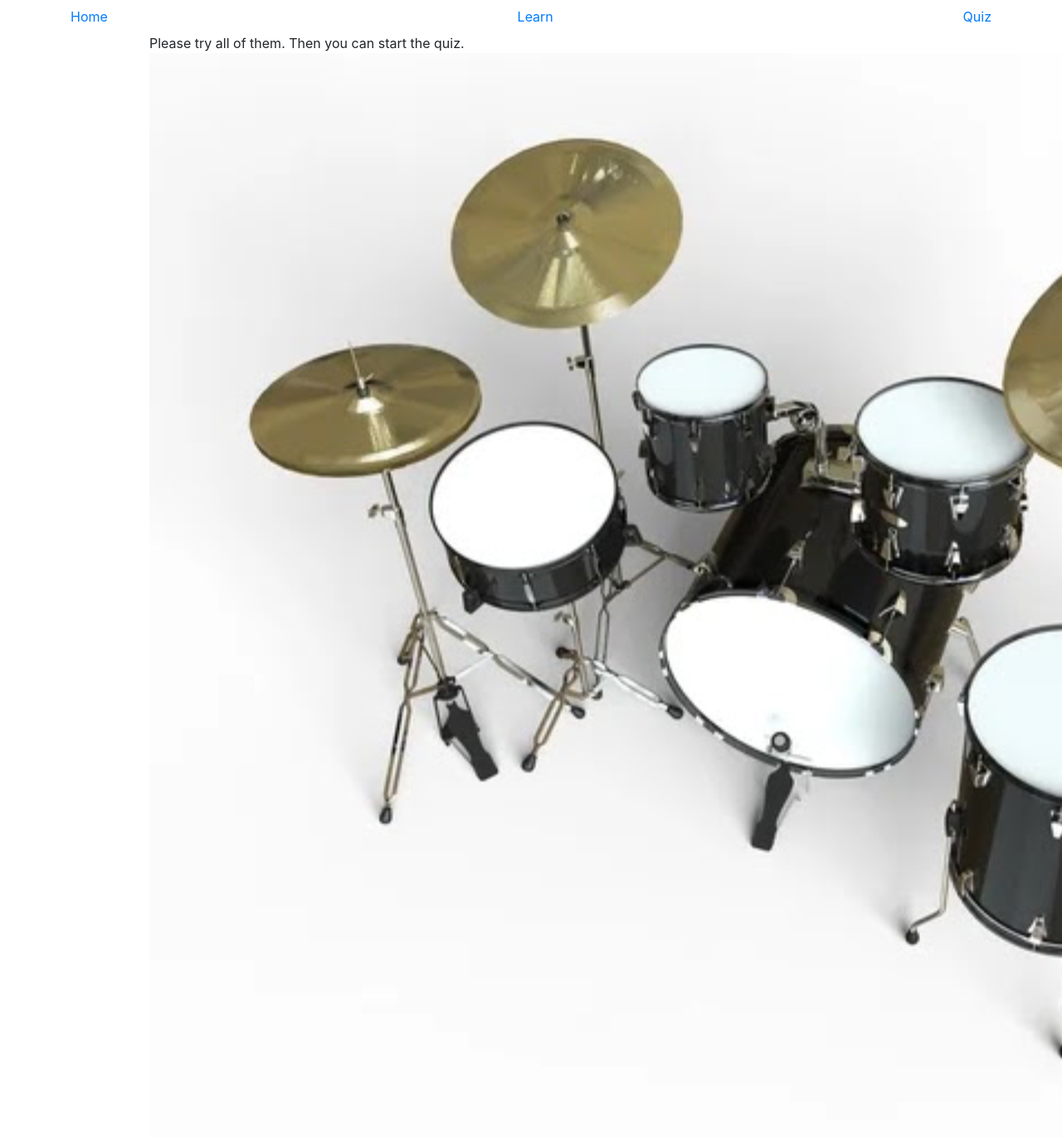
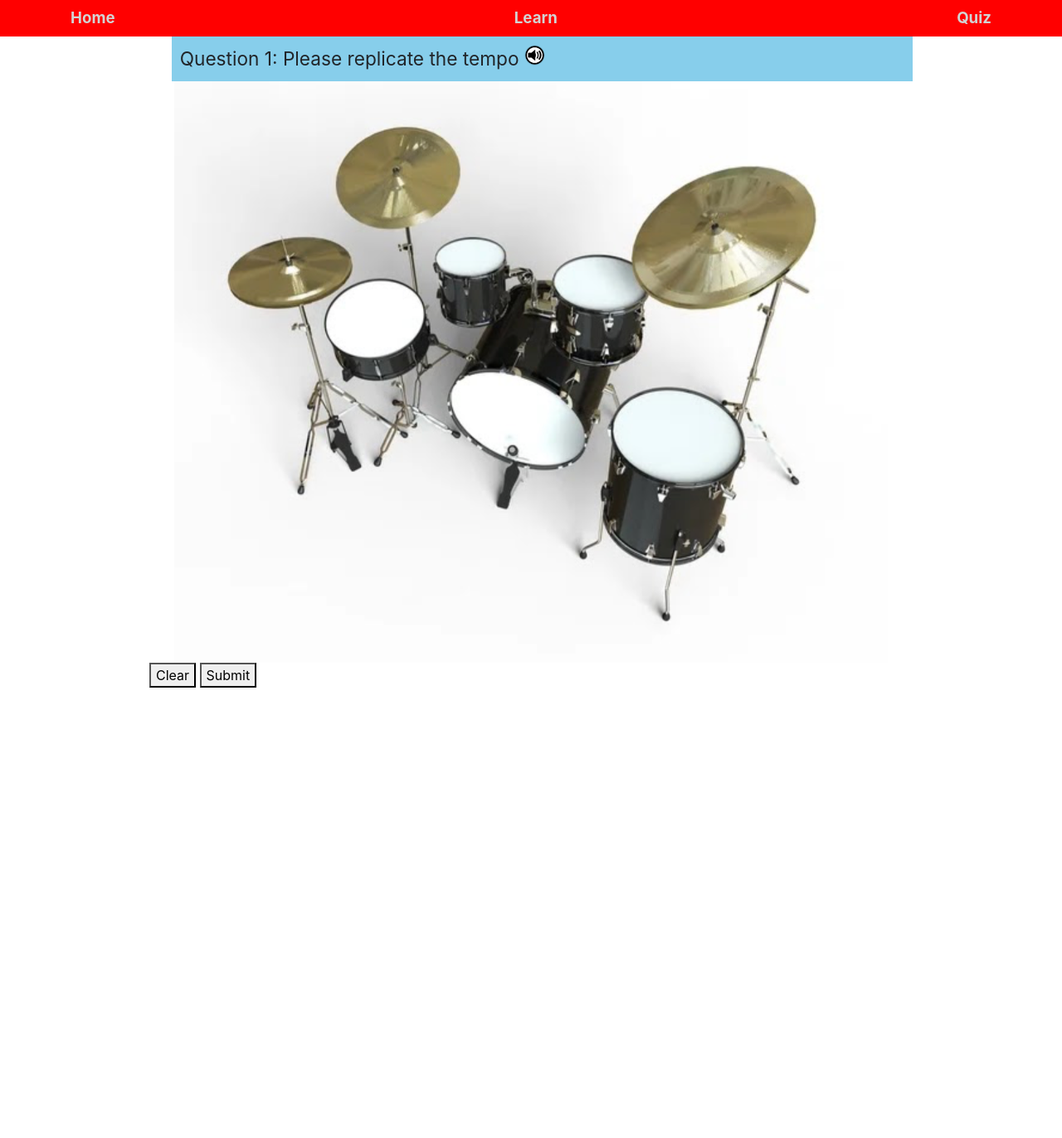
Before and after one commit to liuzheyu1998/drum-master, a Flask app: page /quiz/1 in a window 1280 px wide; the page is wider, and only the part inside the window is pictured. Shown: that part at 83% size. After the commit the page ends 829 px from the top of that part, so only its background shows below. Run offline with Flask 2, Linux system fonts and the light colour scheme; some libraries are stand-ins or nearby versions.

Commit message:
Added audio button

```diff
--- /dev/null
+++ b/static/learn.js
@@ -0,0 +1,4 @@
+$(document).ready(function(){
+    // $('img').mapster('highlight')
+
+})
--- /dev/null
+++ b/static/main.css
@@ -0,0 +1,34 @@
+
+.drumkit{
+    width: 860px;
+    display: block;
+    margin-left: auto;
+    margin-right: auto;
+}
+.subtitle{
+    background-color: skyblue;
+    font-size: 17pt;
+    margin-left: 22pt;
+    margin-left: 20pt;
+}
+.accentColor{
+    background-color: red;
+}
+.bold{
+    font-weight: bold;
+
+}
+.large{
+    font-size:14pt;
+}
+.lightgray{
+    color:lightgray;
+
+}
+.audio-button{
+    width:25px;
+    height:25px;
+}
+.padding10px{
+    padding: 10px;
+}
--- /dev/null
+++ b/static/welcome.js
@@ -0,0 +1,5 @@
+$(document).ready(function(){
+
+
+
+})
--- a/templates/quiz.html
+++ b/templates/quiz.html
@@ -13,8 +13,7 @@
         arr.push(0)
         audio.play();
     }
-    // $('area').mapster('select');
-    // $("area").data('maphilight')
+
 
 
 
@@ -23,7 +22,14 @@
 <div class="row">
     <div class="col-1"></div>
     <div class="col-10">
-        <div class="subtitle">Please try all of them. Then you can start the quiz.</div>
+        <div class="subtitle">
+            <div class="padding10px">
+                Question 1: Please replicate the tempo
+                <input type="image" src="/static/audio-button.png" class="audio-button" OnClick="play()"/>
+
+            </div>
+
+        </div>
         <img src="/static/drumkit.png" class="drumkit" usemap="#mymap" id="drum">
         <map name="mymap">
             <area shape="circle" coords="136,224,64" href="#" onclick="play()" id="crash1">
@@ -39,6 +45,8 @@
 
 
         </map>
+        <button type="button">Clear</button>
+        <button type="button">Submit</button>
     </div>
     <div class="col-1"></div>
 
```
Also changed, not shown: static/audio-button.png (added), static/quiz.js (added), 2 other files.
